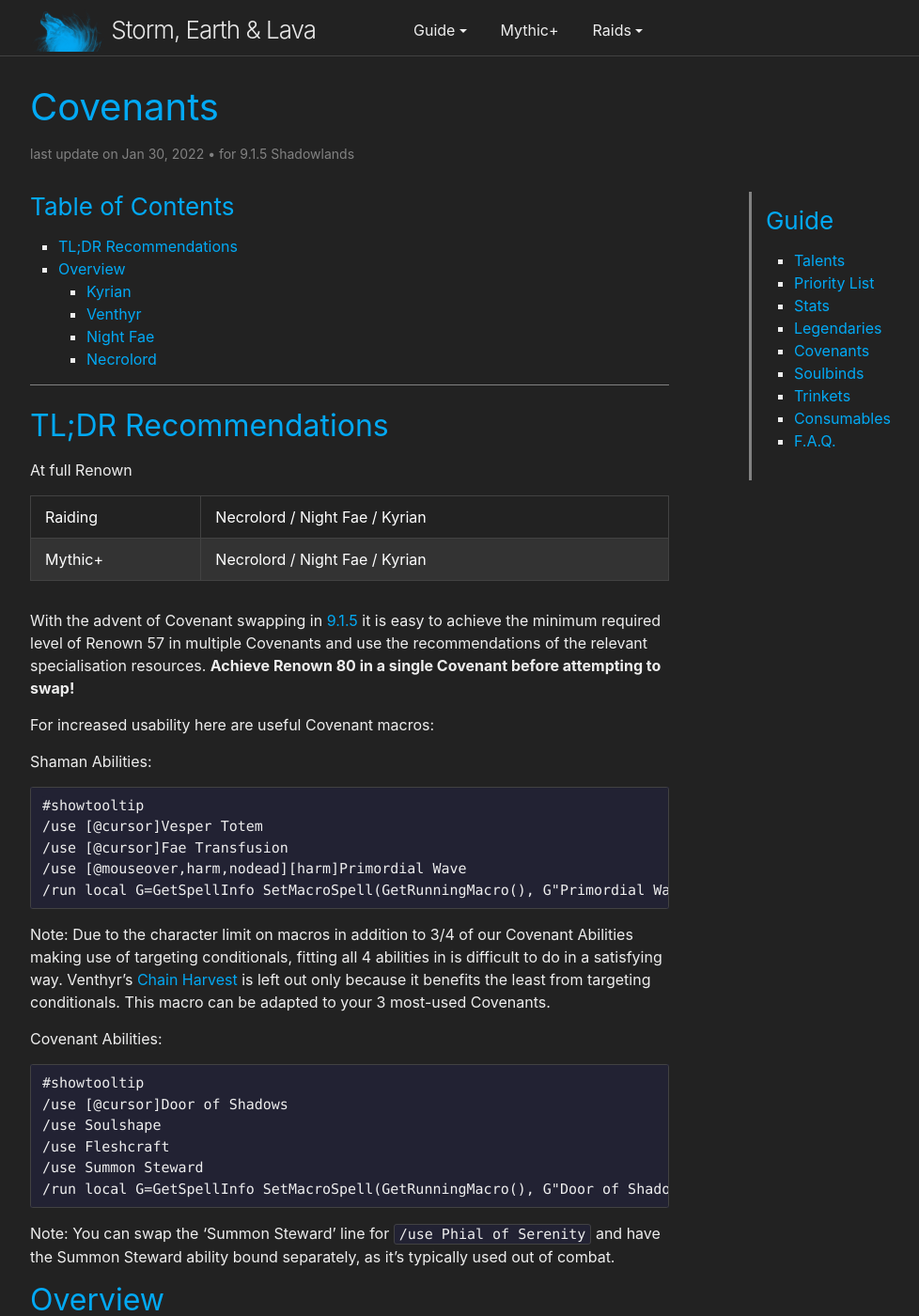
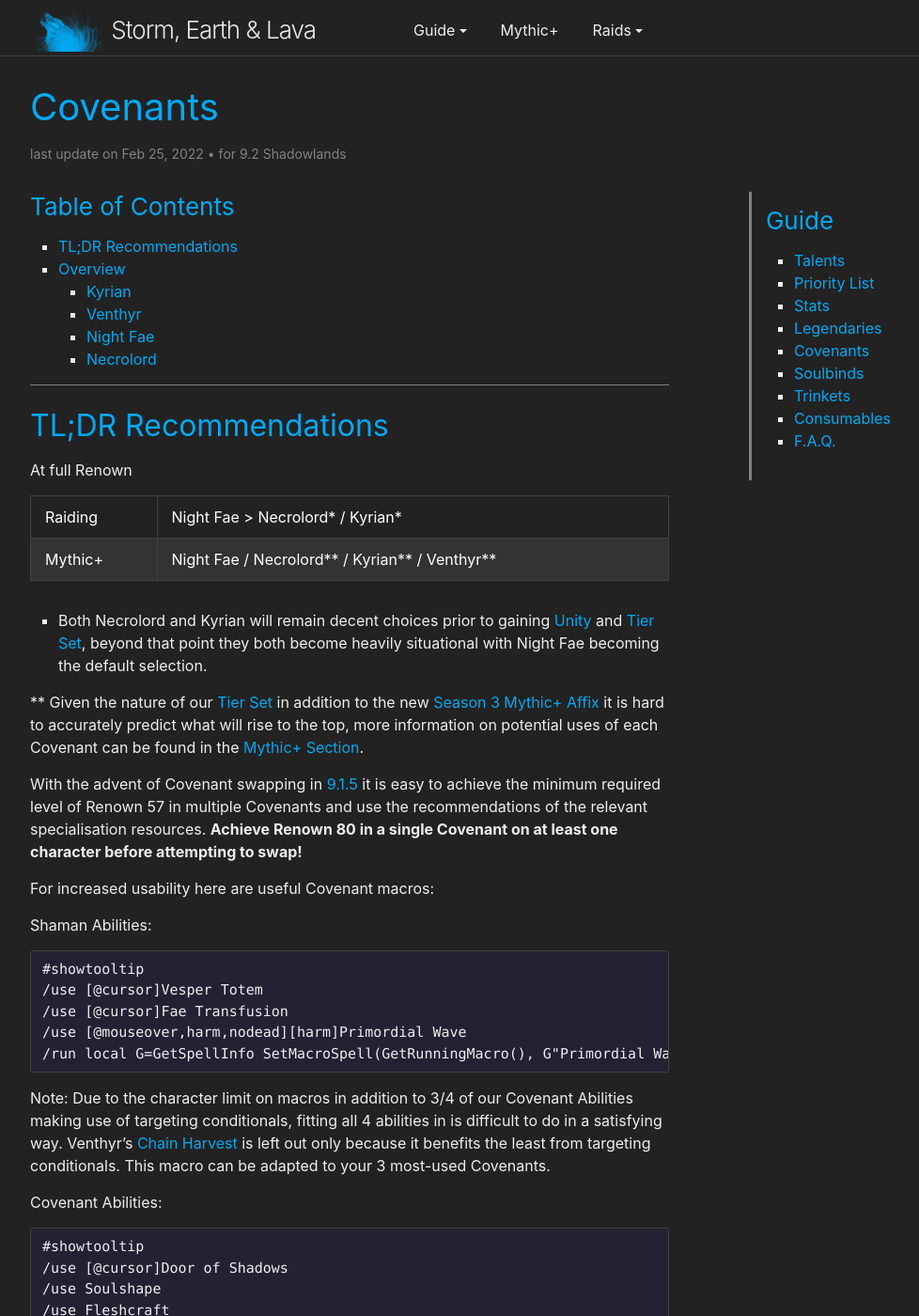
Before and after one commit to stormearthandlava/stormearthandlava.github.io, a Jekyll site: the page built from guide/general/covenants.md, in a window 1280 px wide and 1400 px high. Shown: the whole window at 94% size, without its empty margins (268-1246 px from the left). Built offline with Jekyll 4.4.1, drawn with Linux system fonts in a browser that asks for light colours; a script that is not in the unit is left out.

Commit message:
Update covenants.md

```diff
--- a/guide/general/covenants.md
+++ b/guide/general/covenants.md
@@ -1,8 +1,8 @@
 ---
 layout: page
 title: Covenants
-last_update: 2022-01-30 09:00:00
-game_version: 9.1.5 Shadowlands
+last_update: 2022-02-25 09:00:00
+game_version: 9.2 Shadowlands
 toc: true
 ---
 
@@ -10,10 +10,14 @@
 At full Renown
 
 ------- | -------------------
-Raiding | Necrolord / Night Fae / Kyrian
-Mythic+ | Necrolord / Night Fae / Kyrian
+Raiding | Night Fae > Necrolord* / Kyrian*
+Mythic+ | Night Fae / Necrolord** / Kyrian** / Venthyr**
 
-With the advent of Covenant swapping in [9.1.5](https://shadowlands.wowhead.com/guides/shadowlands-patch-9-1-5-features) it is easy to achieve the minimum required level of Renown 57 in multiple Covenants and use the recommendations of the relevant specialisation resources. **Achieve Renown 80 in a single Covenant before attempting to swap!**
+* Both Necrolord and Kyrian will remain decent choices prior to gaining [Unity](https://www.wowhead.com/item=190595/memory-of-unity) and [Tier Set](https://www.wowhead.com/item-set=1499/theurgic-starspeakers-regalia), beyond that point they both become heavily situational with Night Fae becoming the default selection.
+
+** Given the nature of our [Tier Set](https://www.wowhead.com/item-set=1499/theurgic-starspeakers-regalia) in addition to the new [Season 3 Mythic+ Affix](https://www.wowhead.com/guides/encrypted-affix-shadowlands-mythic-plus-season-3-automata-buffs) it is hard to accurately predict what will rise to the top, more information on potential uses of each Covenant can be found in the [Mythic+ Section]({{ site.baseurl }}{% link guide/mythic_plus/mythic_plus.md %}).
+
+With the advent of Covenant swapping in [9.1.5](https://shadowlands.wowhead.com/guides/shadowlands-patch-9-1-5-features) it is easy to achieve the minimum required level of Renown 57 in multiple Covenants and use the recommendations of the relevant specialisation resources. **Achieve Renown 80 in a single Covenant on at least one character before attempting to swap!**
 
 For increased usability here are useful Covenant macros:
 
```
